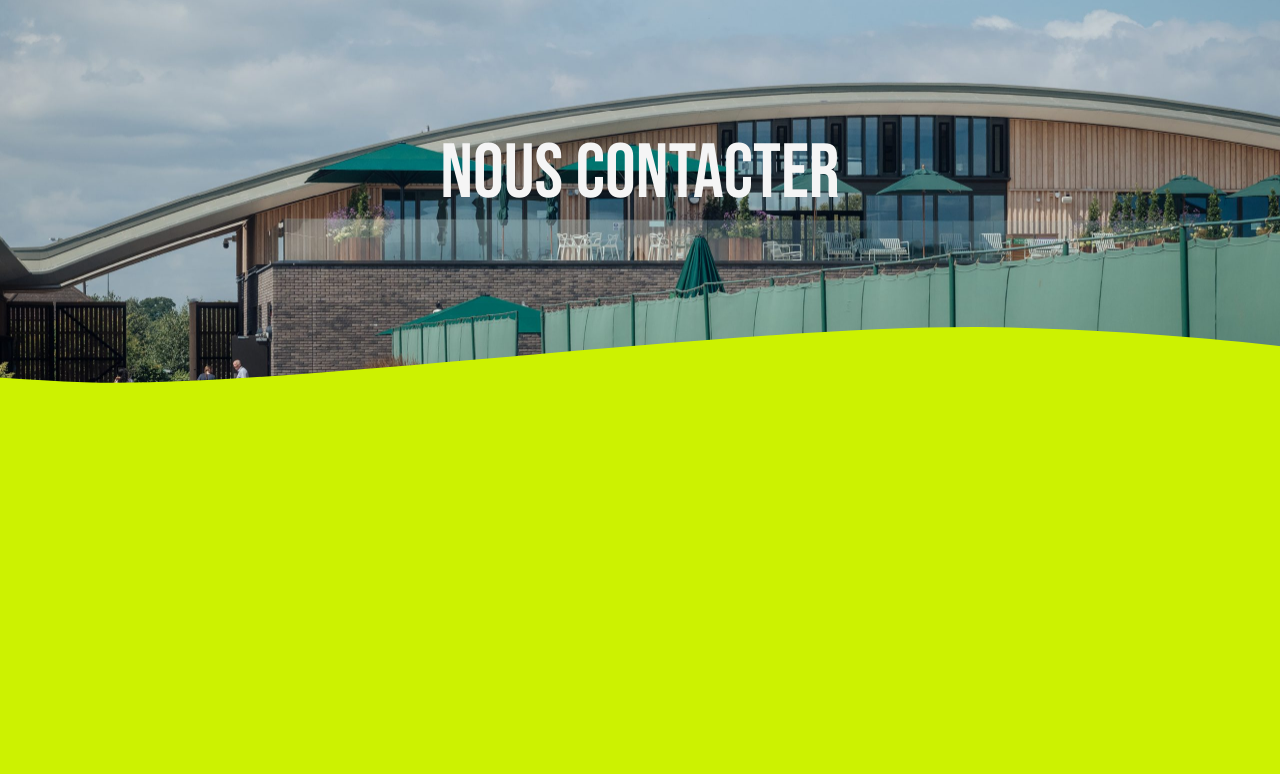
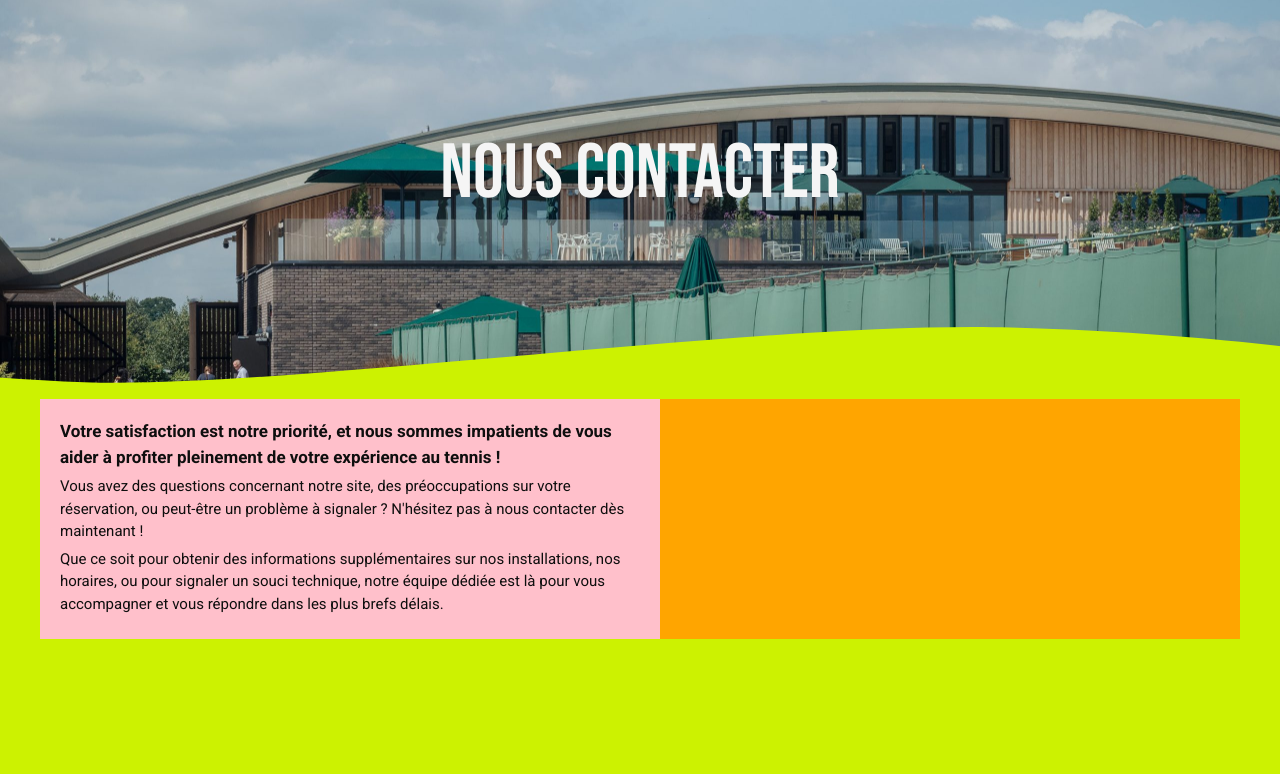
Before and after one commit to AntoineRSCL/Tennis_TFE, a Symfony app: template templates/contact/index.html.twig in a window 1280 px wide. Shown: the part 126-900 px from the top of the page. Run offline with Twig, Linux system fonts and the light colour scheme; the template is opened without the code that fills it, so the values that code supplies are empty; style sheets or scripts are compiled from the project's sources; some libraries are stand-ins or nearby versions.

Commit message:
Contact suite

```diff
--- a/assets/styles/pages/contact.scss
+++ b/assets/styles/pages/contact.scss
@@ -48,7 +48,54 @@
         min-height: 50vh;
         background-color: $yellow;
         position: relative;
-
+        @include flex(row);
+        .contactContainer{
+            width: 100%;
+            max-width: 1200px;
+            min-height: 50vh;
+            @include flex(row);
+            align-items: start;
+            color: $black;
+            @media all and (max-width:1200px) {
+                max-width: 900px;
+            }
+            @media all and (max-width:900px) {
+                max-width: 700px;
+            }
+            @media all and (max-width:700px) {
+                max-width: 500px;
+            }
+            @media all and (max-width:500px) {
+                max-width: 400px;
+            }
+            @media all and (max-width:400px) {
+                max-width: 250px;
+            }
+            .leftContact{
+                flex: 1;
+                @include flex(column);
+                justify-content: start;
+                align-items: start;
+                background-color: pink;
+                min-height: 30vh;
+                padding: 20px;
+                gap: 5px;
+                p{
+                    margin: 0;
+                    font-size: 15px;
+                }
+                .important{
+                    font-weight: bold;
+                    font-size: 17px;
+                }
+            }
+            .rightContact{
+                flex: 1;
+                @include flex(column);
+                background-color: orange;
+                min-height: 30vh;
+            }
+        }
 
     }
     .mapContact{
--- a/templates/contact/index.html.twig
+++ b/templates/contact/index.html.twig
@@ -11,6 +11,14 @@
         </div>
         <div class="formContact">
             <div class="shapedividers_com-9608"></div>
+            <div class="contactContainer">
+                <div class="leftContact">
+                    <p class="important">Votre satisfaction est notre priorité, et nous sommes impatients de vous aider à profiter pleinement de votre expérience au tennis !</p>
+                    <p>Vous avez des questions concernant notre site, des préoccupations sur votre réservation, ou peut-être un problème à signaler ? N'hésitez pas à nous contacter dès maintenant !</p>
+                    <p>Que ce soit pour obtenir des informations supplémentaires sur nos installations, nos horaires, ou pour signaler un souci technique, notre équipe dédiée est là pour vous accompagner et vous répondre dans les plus brefs délais.</p>
+                </div>
+                <div class="rightContact"></div>
+            </div>
         </div>
         <div class="mapContact">
             <div class="shapedividers_com-9608 return"></div>
```
Also changed, not shown: src/Entity/Contact.php (+21 -0 lines), src/Form/ContactType.php (+10 -10 lines).
